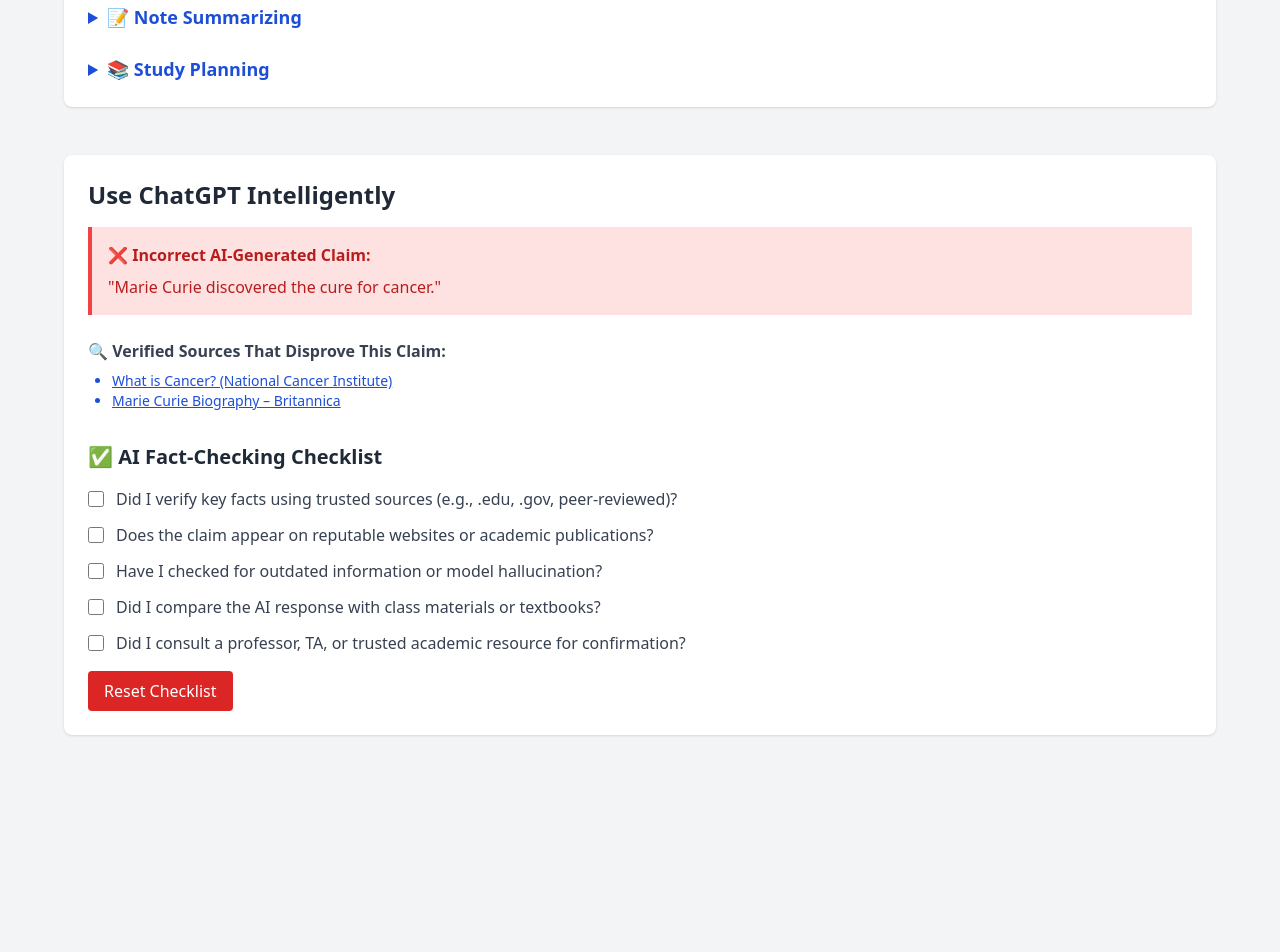
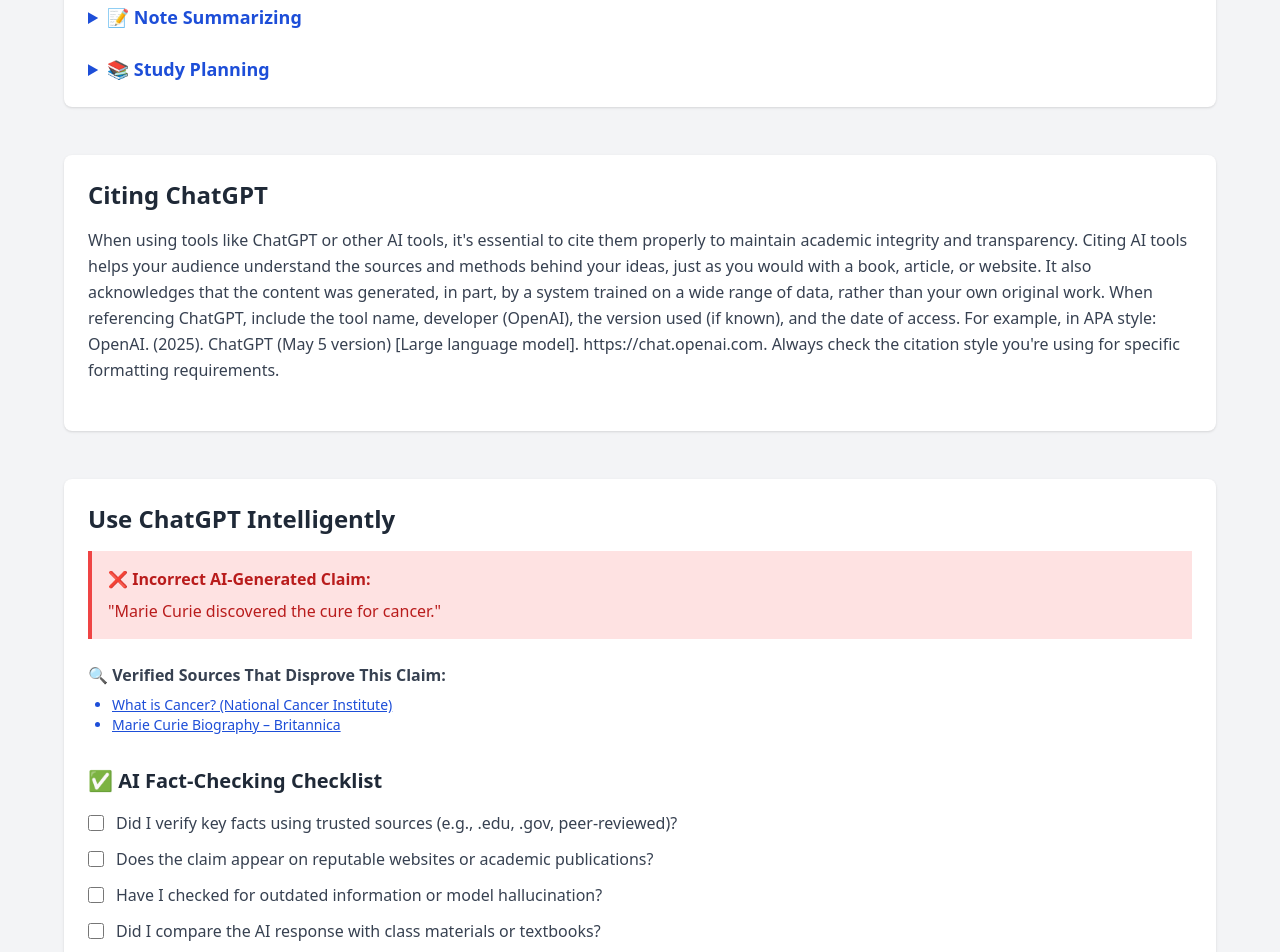
Before and after one commit to u-sandoval/Hi-Fi, a plain HTML site: page index.html in a window 1280 px wide. Shown: the part 1723-2675 px from the top of the page. Before the commit the page ends 2538 px from the top, so only its background shows below. Drawn offline with nearby package versions, Linux system fonts and the light colour scheme.

Commit message:
Update index.html
Added section for citing ChatGPT on homepage

```diff
--- a/index.html
+++ b/index.html
@@ -243,6 +243,14 @@
         </details>
     </section>
 
+    <!-- Citing ChatGPT section -->
+    <section class="max-w-6xl mx-auto my-12 p-6 bg-white shadow rounded-lg">
+      <h2 class="text-2xl font-bold text-gray-800 mb-4">Citing ChatGPT</h2>
+      <p class="text-gray-700 mb-6 leading-relaxed">
+      When using tools like ChatGPT or other AI tools, it's essential to cite them properly to maintain academic integrity and transparency. Citing AI tools helps your audience understand the sources and methods behind your ideas, just as you would with a book, article, or website. It also acknowledges that the content was generated, in part, by a system trained on a wide range of data, rather than your own original work. When referencing ChatGPT, include the tool name, developer (OpenAI), the version used (if known), and the date of access. For example, in APA style: OpenAI. (2025). ChatGPT (May 5 version) [Large language model]. https://chat.openai.com. Always check the citation style you're using for specific formatting requirements.
+      </p>
+    </section>
+
     <!-- 🧠 Use ChatGPT Intelligently Section -->
     <section class="max-w-6xl mx-auto my-12 p-6 bg-white shadow rounded-lg">
         <h2 class="text-2xl font-bold text-gray-800 mb-4">Use ChatGPT Intelligently</h2>
```
